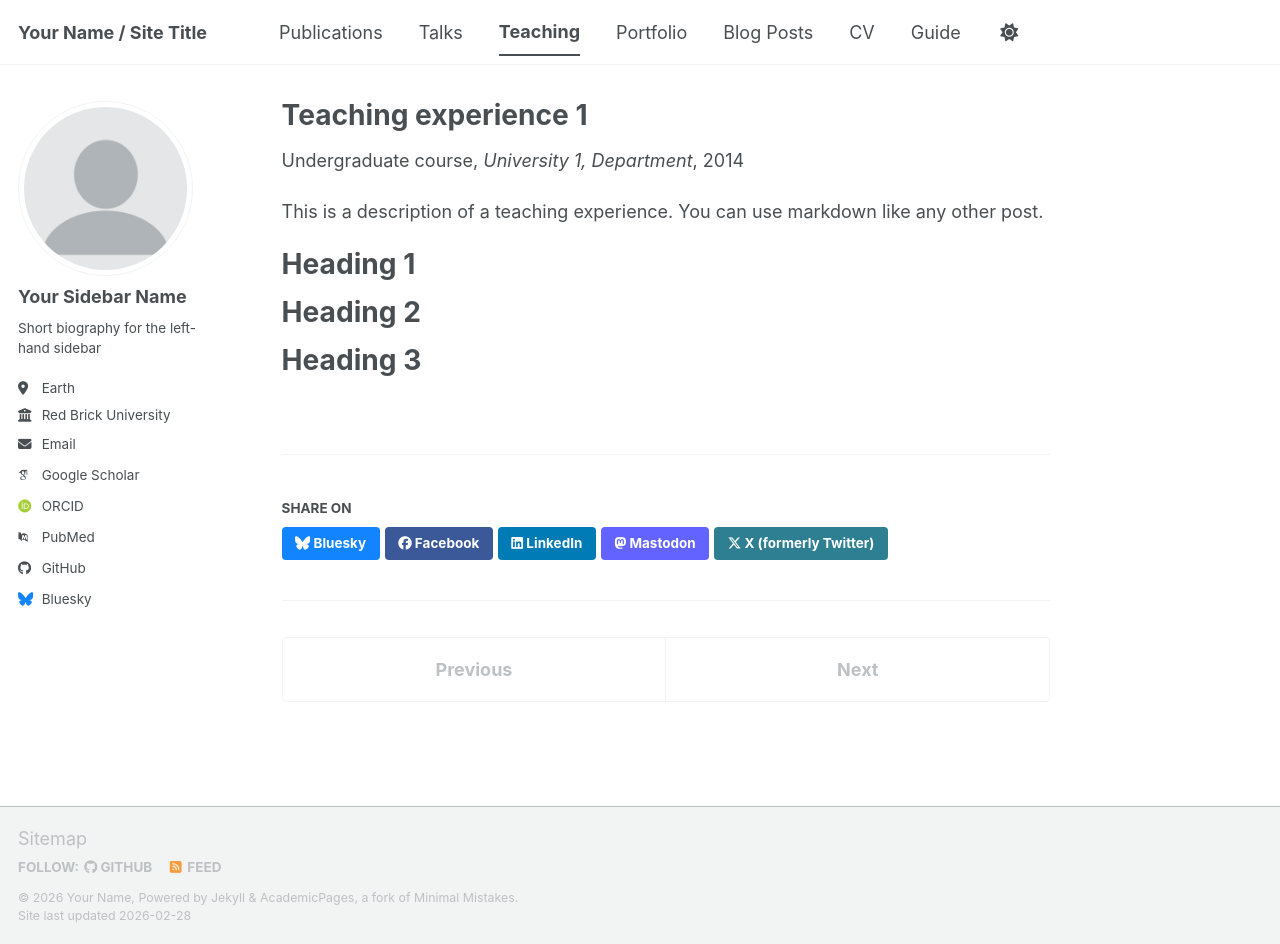
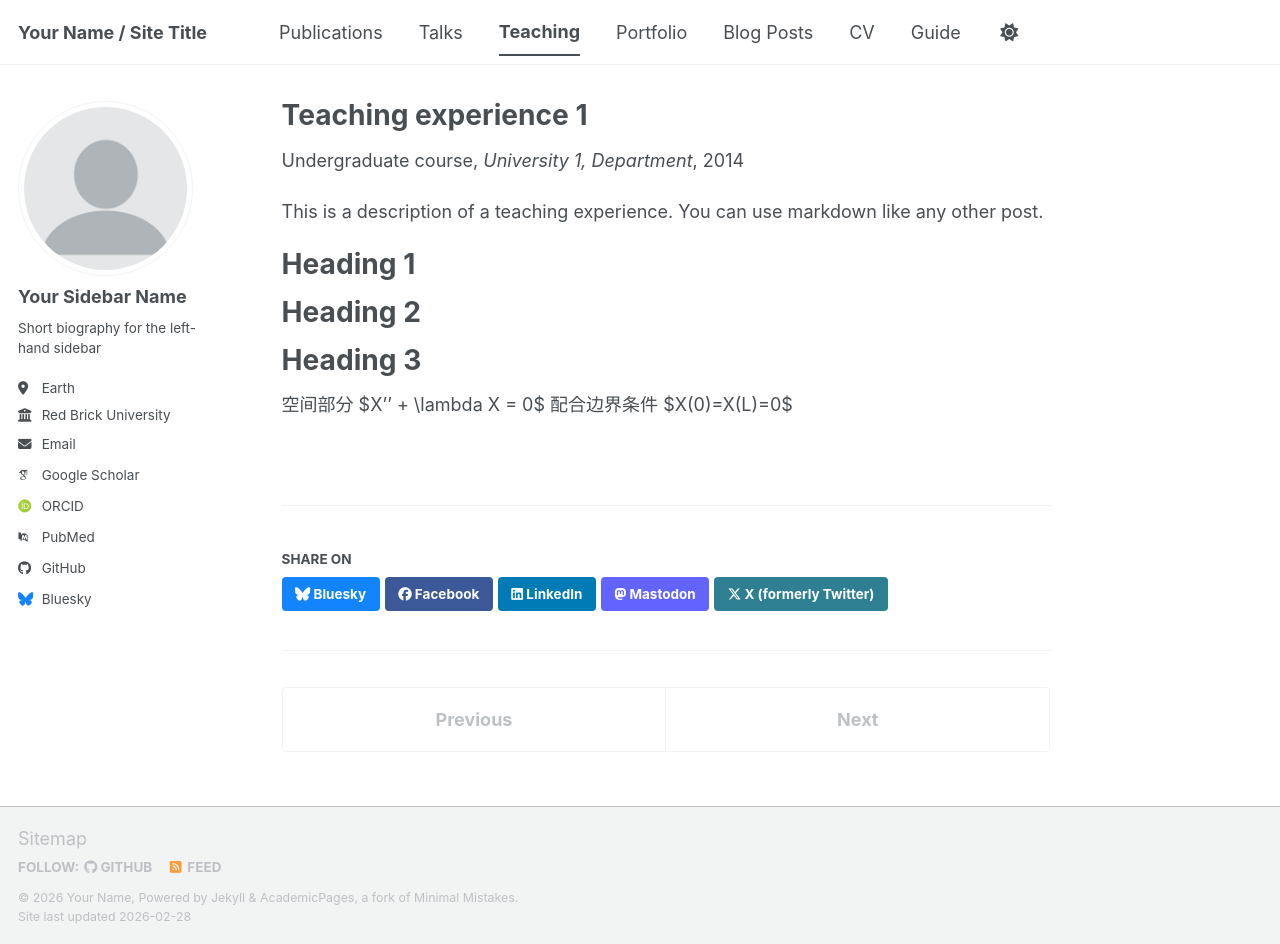
Before and after one commit to Physicsfelix/Physicsfelix.github.io, a Jekyll site: the page built from _teaching/2014-spring-teaching-1.md, in a window 1280 px wide and 944 px high. Built offline with Jekyll 4.4.1, drawn with Linux system fonts in a browser that asks for light colours; some web fonts are replaced; a script bundle is joined from its source files by our own code; library files that are not in the unit come from our copies.

Commit message:
Update 2014-spring-teaching-1.md

```diff
--- a/_teaching/2014-spring-teaching-1.md
+++ b/_teaching/2014-spring-teaching-1.md
@@ -18,3 +18,5 @@ Heading 2
 
 Heading 3
 ======
+
+空间部分 $X'' + \lambda X = 0$ 配合边界条件 $X\(0\)=X\(L\)=0$
```
